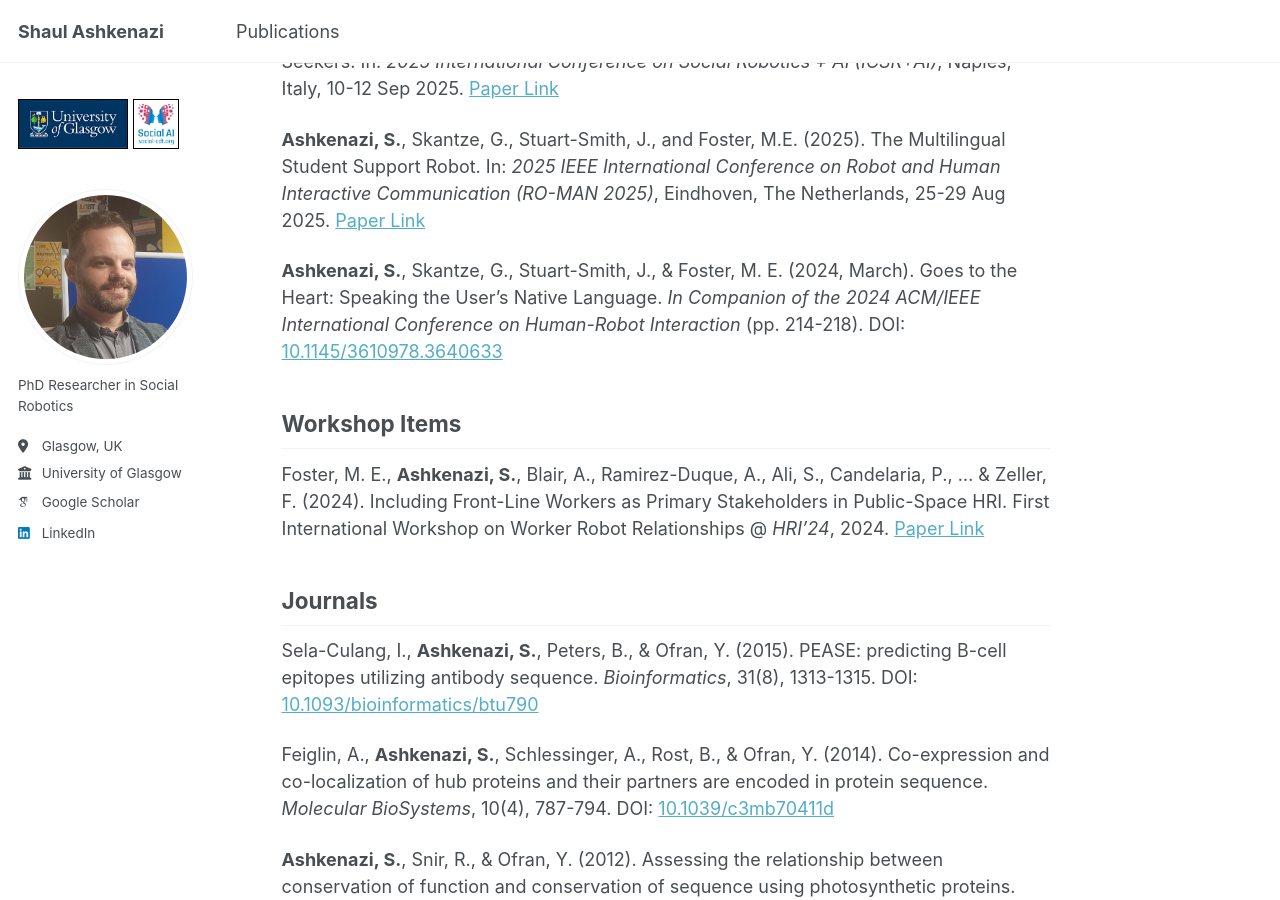
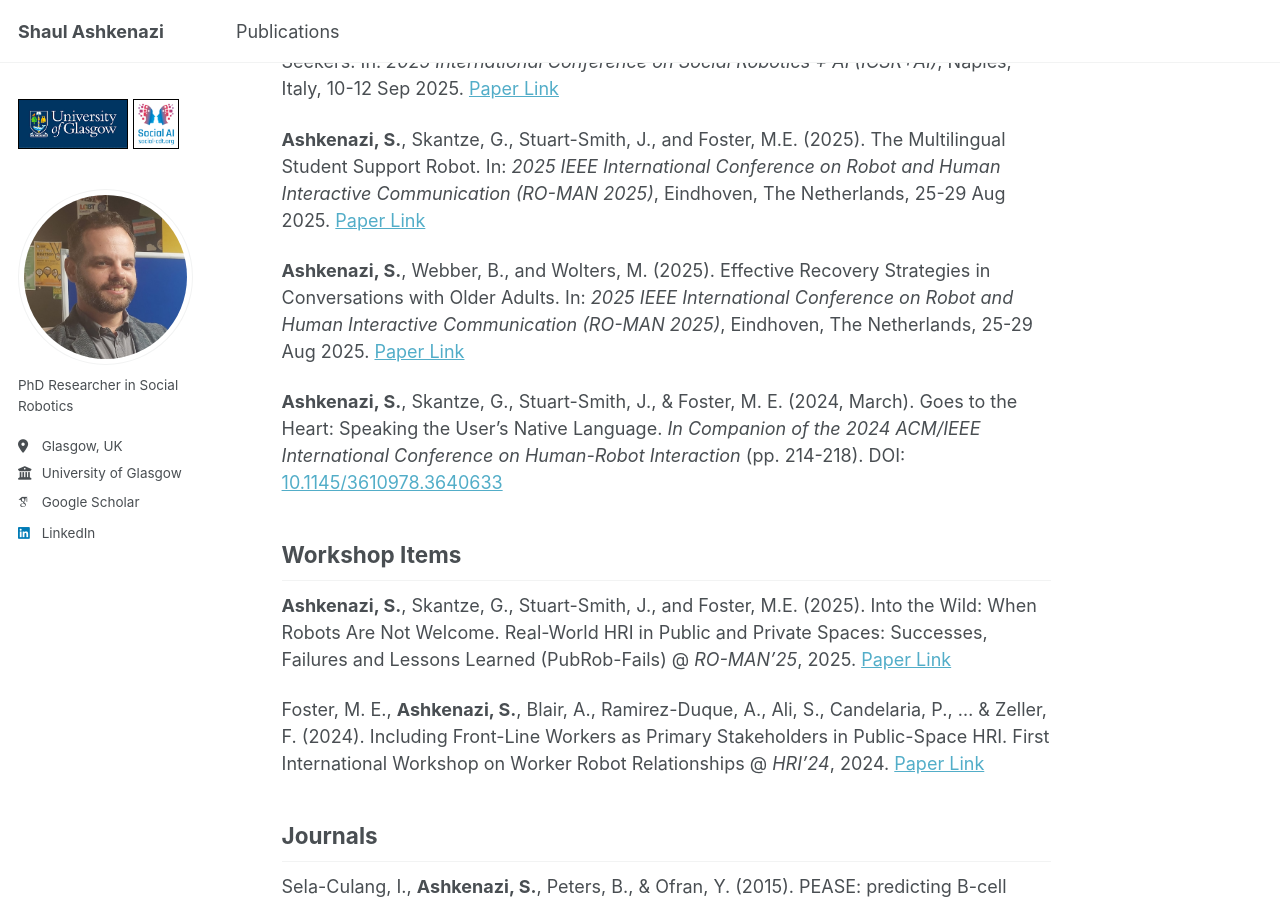
Before and after one commit to shaulash/shaulash.github.io, a Jekyll site: the page built from _pages/publications.md, in a window 1280 px wide and 900 px high, scrolled down 300 px. Built offline with Jekyll 4.4.1, drawn with Linux system fonts in a browser that asks for light colours; some web fonts are replaced.

Commit message:
added 2 papers

```diff
--- a/_pages/publications.md
+++ b/_pages/publications.md
@@ -20,6 +20,11 @@ _2025 IEEE International Conference on Robot and Human Interactive Communication
 Eindhoven, The Netherlands, 25-29 Aug 2025.
 [Paper Link](https://shaulashkenazi.com/publications/2025_RO_MAN_preprint__the_multilingual_student_support_robot.pdf)
 
+**Ashkenazi, S.**, Webber, B., and Wolters, M. (2025).
+Effective Recovery Strategies in Conversations with Older Adults. In:
+_2025 IEEE International Conference on Robot and Human Interactive Communication (RO-MAN 2025)_,
+Eindhoven, The Netherlands, 25-29 Aug 2025.
+[Paper Link](https://shaulashkenazi.com/publications/2025_RO_MAN_LBR__effective_recovery_strategies_in_conversations_with_older_adults.pdf)
 
 **Ashkenazi, S.**, Skantze, G., Stuart-Smith, J., & Foster, M. E. (2024, March).
 Goes to the Heart: Speaking the User's Native Language.
@@ -28,11 +33,15 @@ _In Companion of the 2024 ACM/IEEE International Conference on Human-Robot Inter
 
 ## Workshop Items
 
+**Ashkenazi, S.**, Skantze, G., Stuart-Smith, J., and Foster, M.E. (2025).
+Into the Wild: When Robots Are Not Welcome.
+Real-World HRI in Public and Private Spaces: Successes, Failures and Lessons Learned (PubRob-Fails) @ _RO-MAN’25_, 2025.
+[Paper Link](https://shaulashkenazi.com/publications/2025_RO_MAN__into_the_wild_when_robots_are_not_welcome.pdf)
+
 Foster, M. E., **Ashkenazi, S.**, Blair, A., Ramirez-Duque, A., Ali, S., Candelaria, P., ... & Zeller, F. (2024).
 Including Front-Line Workers as Primary Stakeholders in Public-Space HRI.
 First International Workshop on Worker Robot Relationships @ _HRI’24_, 2024.
 [Paper Link](https://drive.google.com/file/d/1ITL2tnZ1wJR2Zq6AdxcHZHRPIdgoLcU7/view)
-
 
 ## Journals
 
@@ -50,7 +59,6 @@ of function and conservation of sequence using photosynthetic proteins.
 _Bioinformatics_, 28(24), 3203-3210. DOI:
 [10.1093/bioinformatics/bts608](https://doi.org/10.1093/bioinformatics/bts608)
 
-
 Kunik, V., **Ashkenazi, S.**, & Ofran, Y. (2012). Paratome: an online tool for systematic identification of
 antigen-binding regions in antibodies based on sequence or structure. _Nucleic acids research_,
 40(W1), W521-W524. DOI: [10.1093/nar/gks480](https://doi.org/10.1093/nar/gks480)
```
